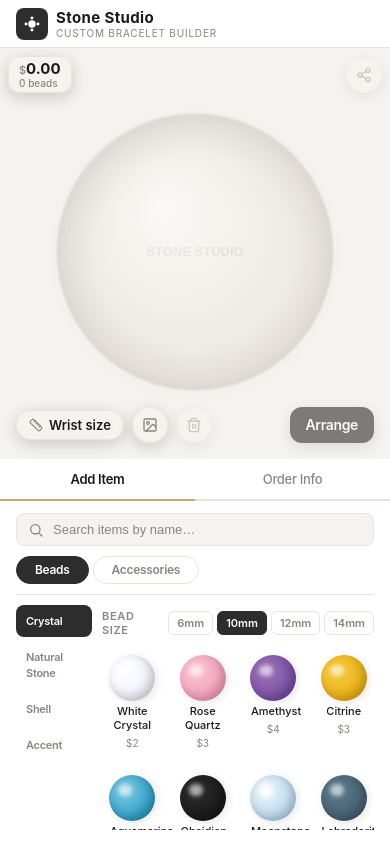
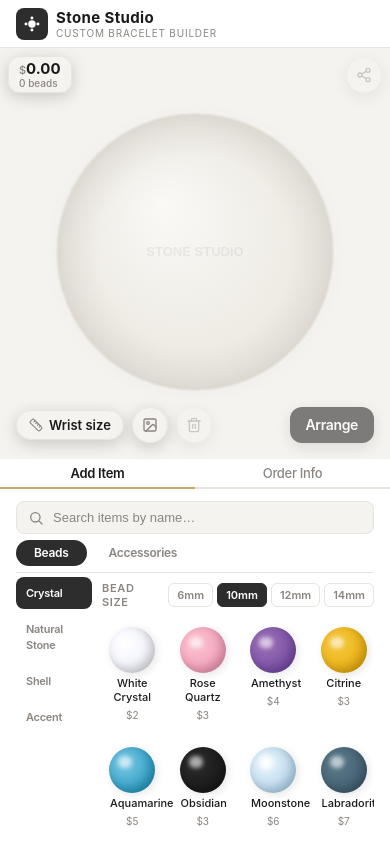
Before and after one commit to pastrainbow/bracelet_custom_configure, a React (Vite) app: page / in a window 390 px wide. Built offline with nearby package versions, Linux system fonts and the light colour scheme.

Commit message:
Feat: reduce mobile display spacing for selection rows

```diff
--- a/src/components/BeadPicker.tsx
+++ b/src/components/BeadPicker.tsx
@@ -77,7 +77,7 @@ export function BeadPicker() {
           Add Item / Order Info selector, and filters across every type in the
           active super-category. Pinned on mobile (flex-shrink-0) so it never
           scrolls away with the items. */}
-      <div className="relative mb-2.5 max-[639px]:flex-shrink-0">
+      <div className="relative mb-2.5 max-[639px]:mb-1.5 max-[639px]:flex-shrink-0">
         <svg
           className="pointer-events-none absolute left-3 top-1/2 h-4 w-4 -translate-y-1/2 text-muted"
           viewBox="0 0 24 24"
@@ -113,7 +113,7 @@ export function BeadPicker() {
         )}
       </div>
 
-      <div className="mb-2.5 border-b border-border pb-2.5 max-[639px]:flex-shrink-0">
+      <div className="mb-2.5 border-b border-border pb-2.5 max-[639px]:mb-1 max-[639px]:pb-1.5 max-[639px]:flex-shrink-0">
         <PillTabs tabs={SUPER_TABS} value={superCat} onValueChange={onSuperChange} variant="solid" />
       </div>
 
--- a/src/components/MobilePanelTabs.tsx
+++ b/src/components/MobilePanelTabs.tsx
@@ -34,7 +34,7 @@ export function MobilePanelTabs() {
             aria-selected={active}
             onClick={() => setMobilePanel(p.value)}
             className={cn(
-              'flex-1 border-b-2 px-3 py-3 text-[13px] tracking-tight transition-colors',
+              'flex-1 border-b-2 px-3 py-1.5 text-[13px] tracking-tight transition-colors',
               active
                 ? 'border-gold font-semibold text-ink'
                 : 'border-border font-medium text-muted hover:text-ink',
--- a/src/components/ui/PillTabs.tsx
+++ b/src/components/ui/PillTabs.tsx
@@ -34,9 +34,9 @@ export function PillTabs({ tabs, value, onValueChange, variant = 'solid', classN
               'flex-shrink-0 cursor-pointer rounded-pill text-xs font-semibold tracking-tight transition-all',
               variant === 'solid'
                 ? cn(
-                    'border-[1.5px] px-[18px] py-[5px]',
-                    'border-border text-muted hover:border-gold hover:text-gold',
-                    'data-[state=active]:border-accent data-[state=active]:bg-accent data-[state=active]:text-white',
+                    'px-[18px] py-[5px]',
+                    'text-muted hover:bg-bg hover:text-gold',
+                    'data-[state=active]:bg-accent data-[state=active]:text-white',
                   )
                 : cn(
                     'px-[14px] py-[5px] font-normal',
```
Also changed, not shown: 1 other file (tests, documents, lock files or other folders).
